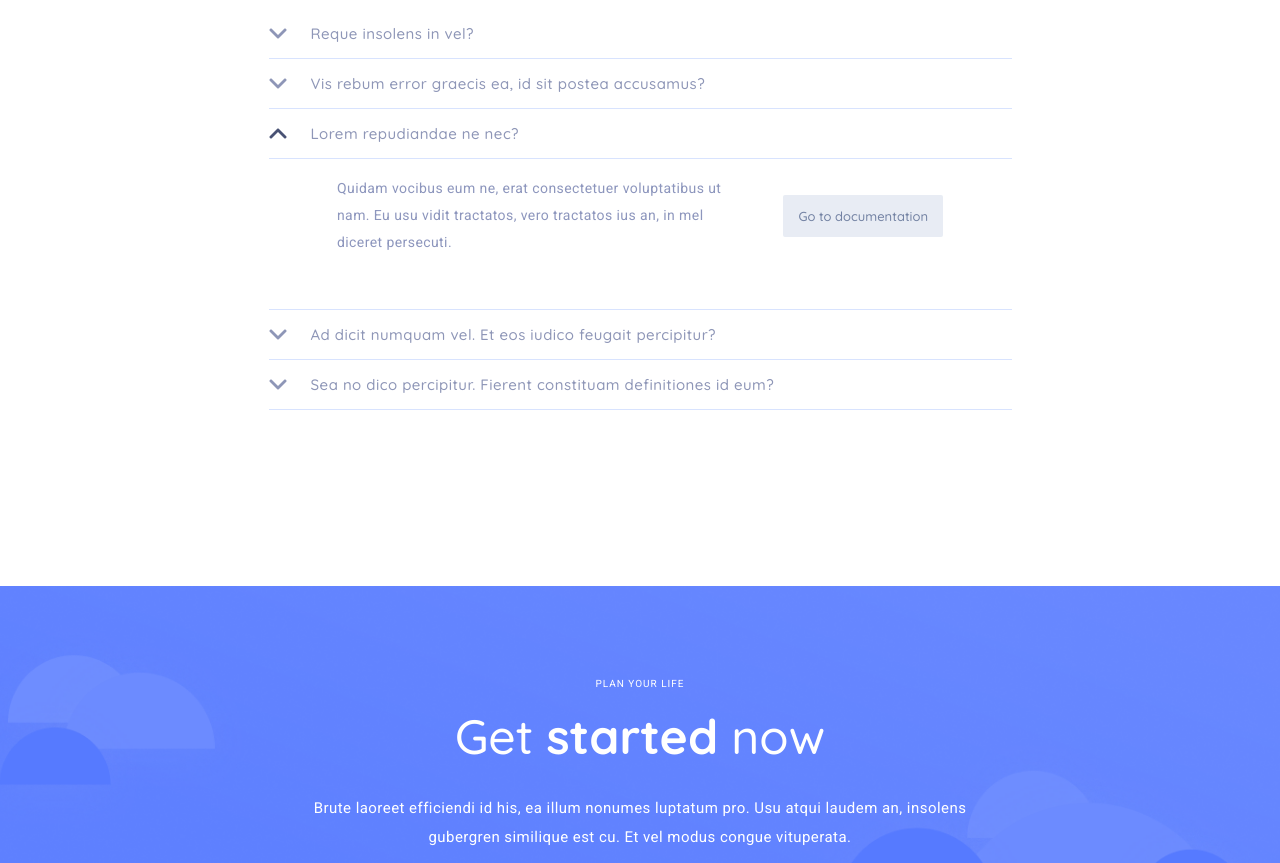
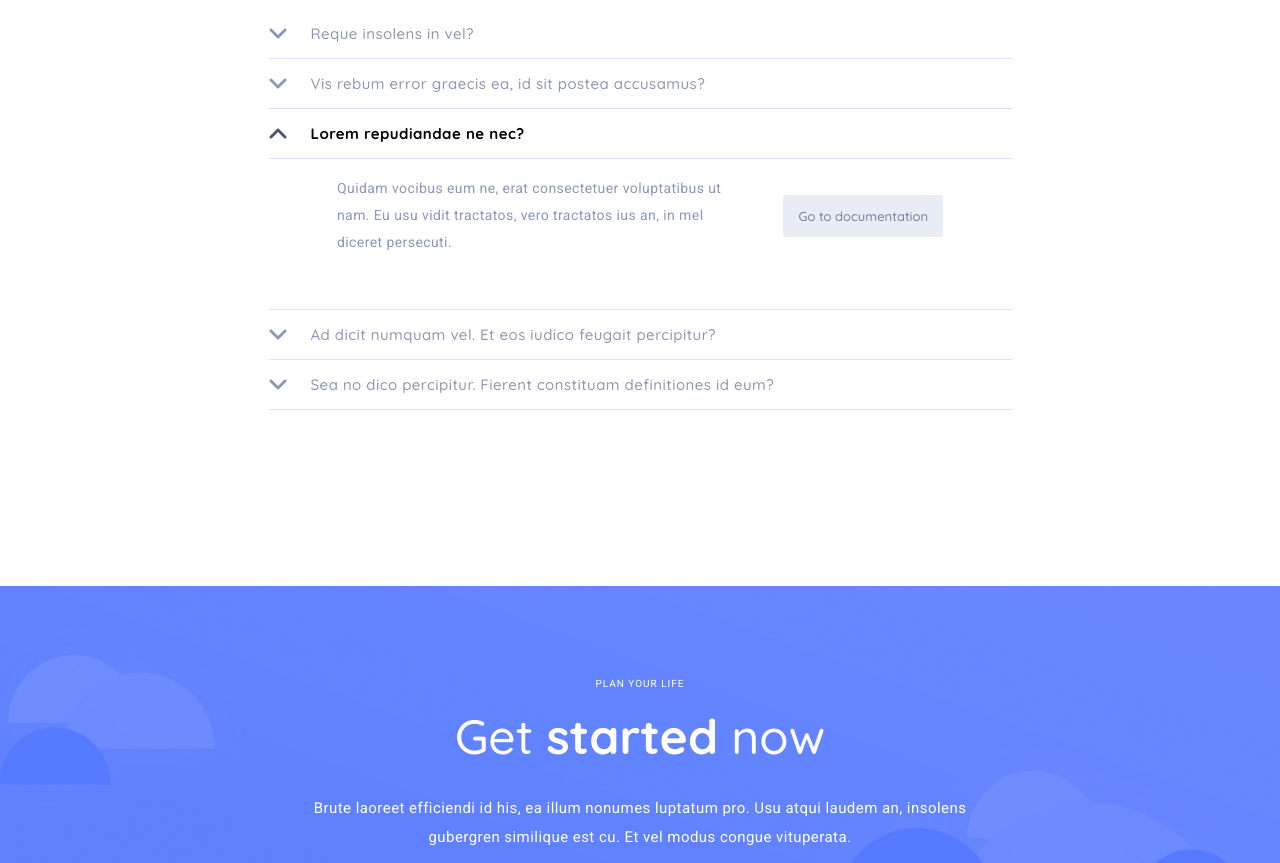
Before and after one commit to Alexey2236/test-figmf, a plain HTML site: page index.html in a window 1280 px wide. Shown: the part 4540-5403 px from the top of the page. Drawn offline with nearby package versions, Linux system fonts and the light colour scheme.

Commit message:
еще правка)

```diff
--- a/index.html
+++ b/index.html
@@ -290,7 +290,9 @@
           <div class="questions__accordion-open">
             <div class="questions__accordion-close">
               <img src="./img/icons/accordion-top.png" alt="accordion" />
-              <span class="questions"> Lorem repudiandae ne nec? </span>
+              <span class="questions" style="color: black"
+                ><b>Lorem repudiandae ne nec?</b>
+              </span>
             </div>
             <div class="answer__wrapper">
               <span class="answer"
```
